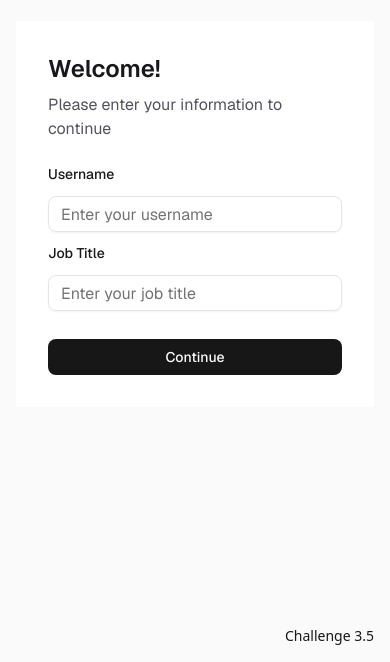
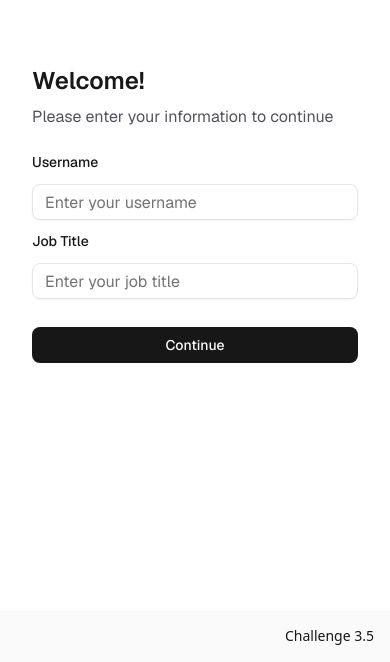
Before and after one commit to nicholashu/challenge-3.5, a Next.js app: page / in a window 390 px wide. Shown: the part 182-844 px from the top of the page. Built offline with nearby package versions, Linux system fonts and the light colour scheme.

Commit message:
fix: mobile bg

```diff
--- a/app/pageContent.tsx
+++ b/app/pageContent.tsx
@@ -22,8 +22,8 @@ const PageContent = () => {
   const showCompleteScreen = isComplete && !isSubmitting;
 
   return (
-    <div className="flex h-full items-center justify-centno bg-zinc-50 font-sans">
-      <div className="flex w-full max-w-lg flex-col justify-center bg-white p-8 mx-4">
+    <div className="flex h-full items-center justify-center bg-white md:bg-zinc-50 font-sans">
+      <div className="flex w-full max-w-lg flex-col justify-center bg-white p-8">
         {showCompleteScreen ? (
           <>
             <h2 className="text-2xl font-semibold mb-2 text-center">Hey {profile.username}, it&rsquo;s you again!</h2>
--- a/components/ProfileBlock/index.tsx
+++ b/components/ProfileBlock/index.tsx
@@ -11,7 +11,7 @@ export default function ProfileBlock() {
   const [isEditing, setIsEditing] = useState(false);
 
   return (
-    <div className="flex h-full w-full items-center justify-center p-2">
+    <div className="flex h-full w-full items-center justify-center p-2 bg-white md:bg-zinc-50">
       <div className="flex max-w-lg w-full flex-col justify-center p-8 gap-4 bg-white">
         {isEditing ? (
           <>
```
